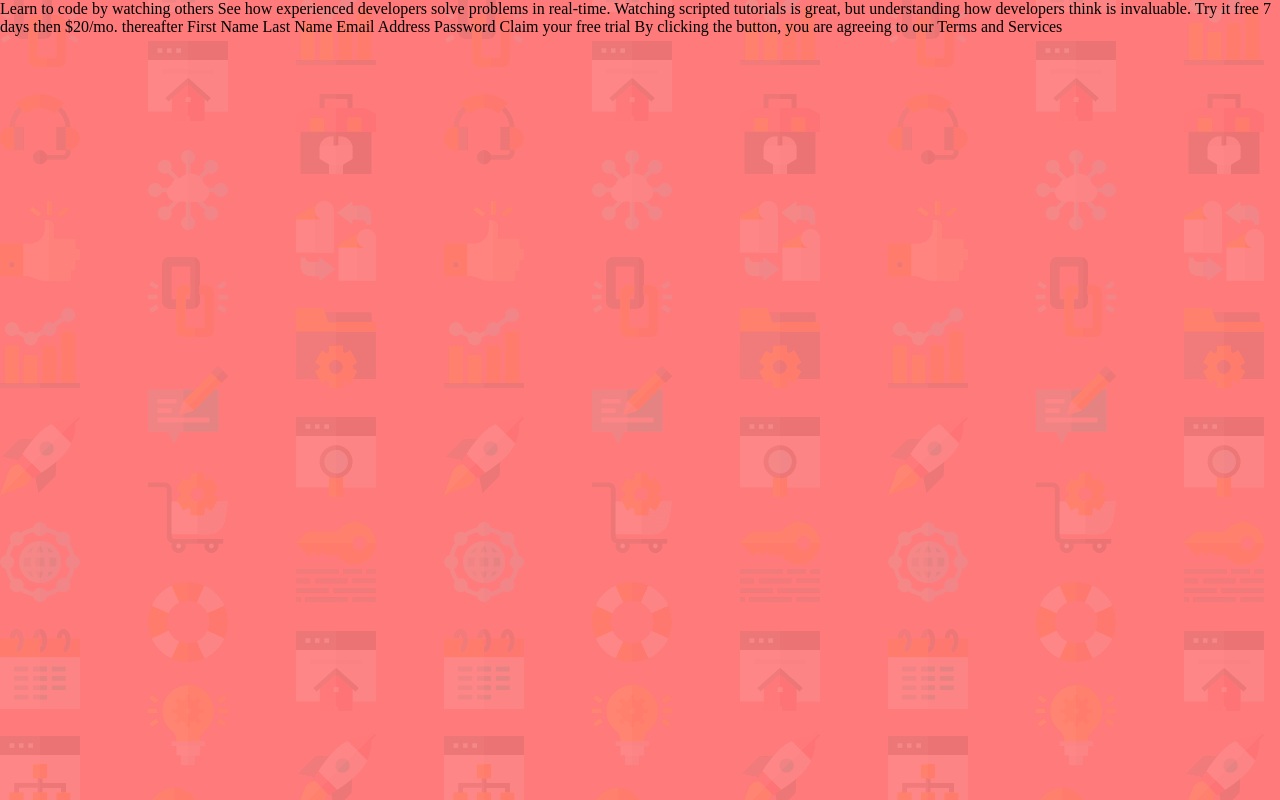
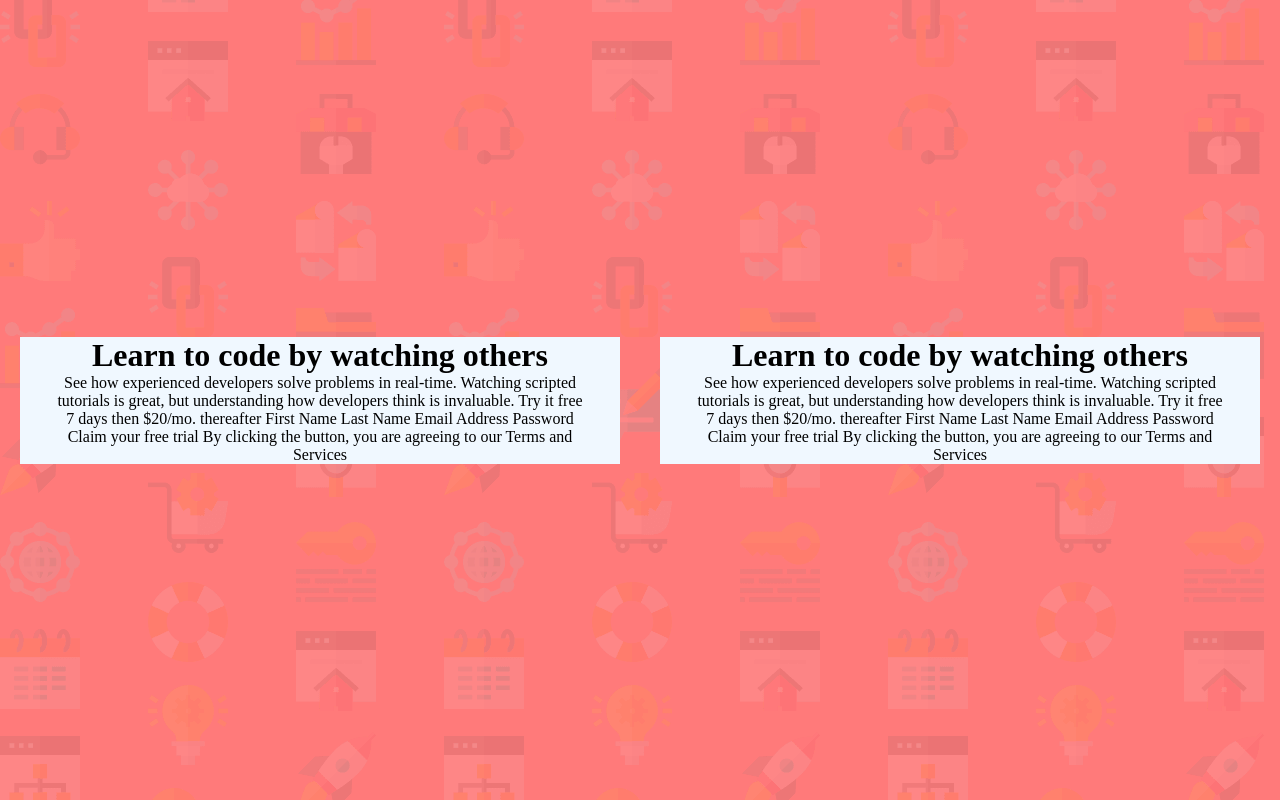
Before and after one commit to GabrielGameDev/sign-up-form, a React (Vite) app: page / in a window 1280 px wide. Built offline with nearby package versions, Linux system fonts and the light colour scheme.

Commit message:
Container

```diff
--- a/src/App.tsx
+++ b/src/App.tsx
@@ -1,18 +1,34 @@
 import { useState } from "react";
-import { Body } from "./styles";
+import { Body, Container } from "./styles";
 
 function App() {
   return (
     <>
       <Body>
-        <p>
-          Learn to code by watching others See how experienced developers solve
-          problems in real-time. Watching scripted tutorials is great, but
-          understanding how developers think is invaluable. Try it free 7 days
-          then $20/mo. thereafter First Name Last Name Email Address Password
-          Claim your free trial By clicking the button, you are agreeing to our
-          Terms and Services
-        </p>
+        <Container>
+          <div>
+            <h1>Learn to code by watching others</h1>
+            <p>
+              See how experienced developers solve problems in real-time.
+              Watching scripted tutorials is great, but understanding how
+              developers think is invaluable. Try it free 7 days then $20/mo.
+              thereafter First Name Last Name Email Address Password Claim your
+              free trial By clicking the button, you are agreeing to our Terms
+              and Services
+            </p>
+          </div>
+          <div>
+            <h1>Learn to code by watching others</h1>
+            <p>
+              See how experienced developers solve problems in real-time.
+              Watching scripted tutorials is great, but understanding how
+              developers think is invaluable. Try it free 7 days then $20/mo.
+              thereafter First Name Last Name Email Address Password Claim your
+              free trial By clicking the button, you are agreeing to our Terms
+              and Services
+            </p>
+          </div>
+        </Container>
       </Body>
     </>
   );
--- a/src/styles.ts
+++ b/src/styles.ts
@@ -14,3 +14,24 @@
     height: 100vh;
     width: 100vw;
     `;
+
+export const Container = styled.div`
+margin: 0 auto;
+max-width: 1440px;
+display: flex;
+min-height: 100vh;
+align-items: center;
+justify-content: center;
+
+> div {
+    flex: 1;
+    display: flex;
+    flex-direction: column;
+    align-items: center;
+    justify-content: center;
+    text-align: center;
+    padding: 0 2rem;
+    background-color: aliceblue;
+    margin: 0 20px;
+}
+`;
```
